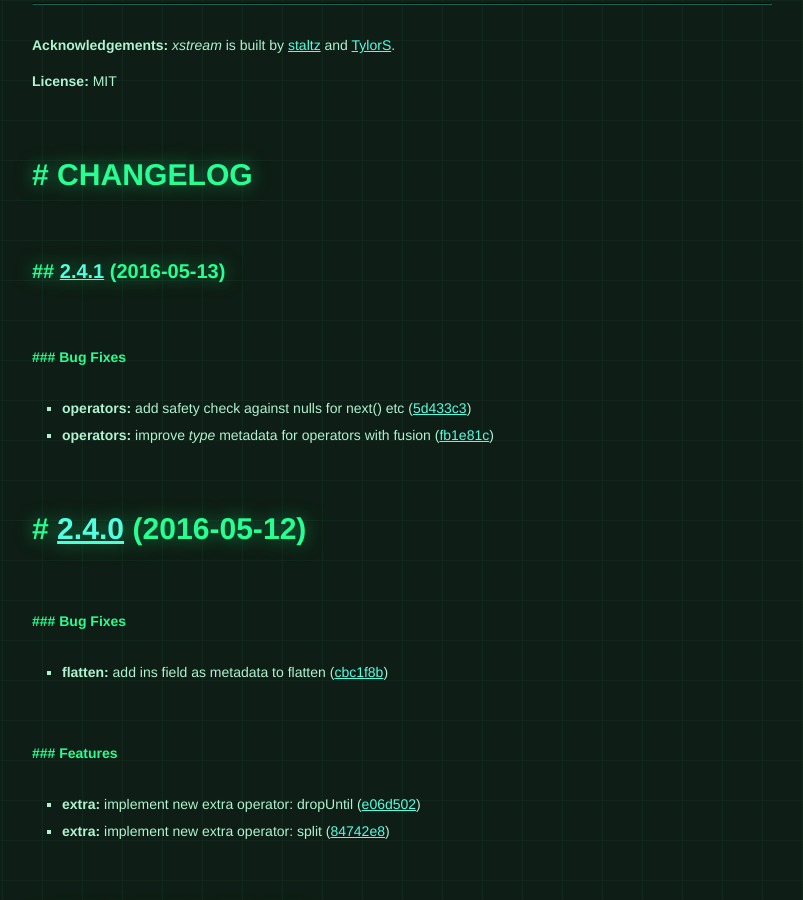
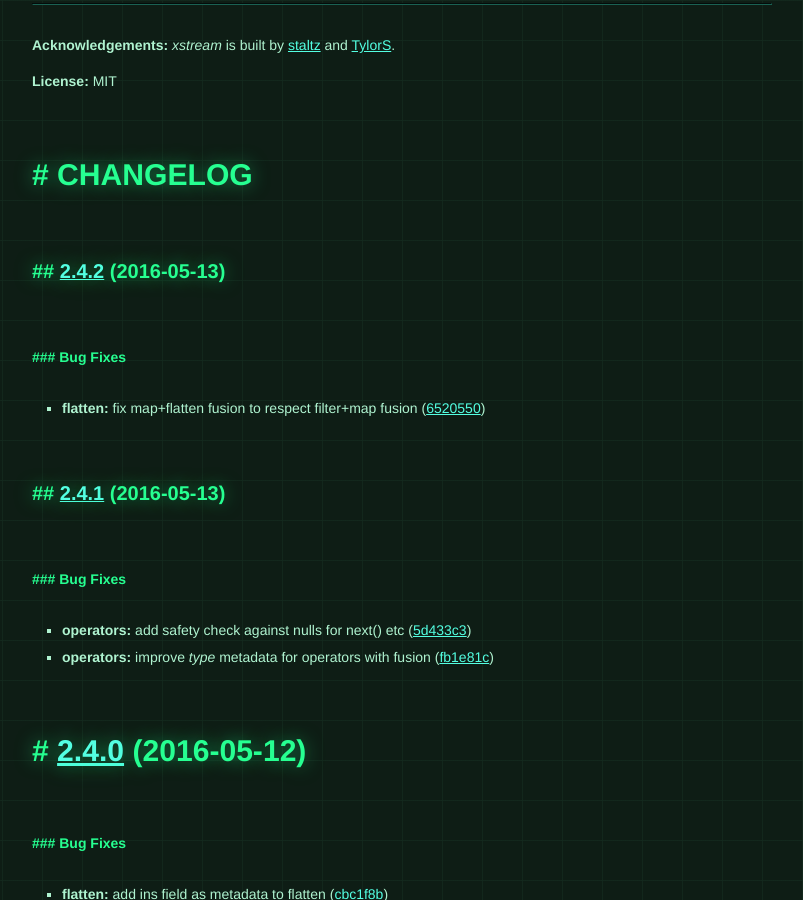
Before and after one commit to staltz/xstream, a Jekyll site: the page built from index.html, in a window 1280 px wide and 900 px high, scrolled down 24839 px. Shown: the whole window, without its empty margins (238-1041 px from the left). Built offline with Jekyll 4.4.1, drawn with Linux system fonts in a browser that asks for light colours; some web fonts are replaced.

Commit message:
update site

```diff
--- a/_includes/content.md
+++ b/_includes/content.md
@@ -989,6 +989,16 @@
 **License:** MIT
 
 # CHANGELOG
+<a name="2.4.2"></a>
+## [2.4.2](https://github.com/staltz/xstream/compare/v2.4.1...v2.4.2) (2016-05-13)
+
+
+### Bug Fixes
+
+* **flatten:** fix map+flatten fusion to respect filter+map fusion ([6520550](https://github.com/staltz/xstream/commit/6520550))
+
+
+
 <a name="2.4.1"></a>
 ## [2.4.1](https://github.com/staltz/xstream/compare/v2.4.0...v2.4.1) (2016-05-13)
 
```
